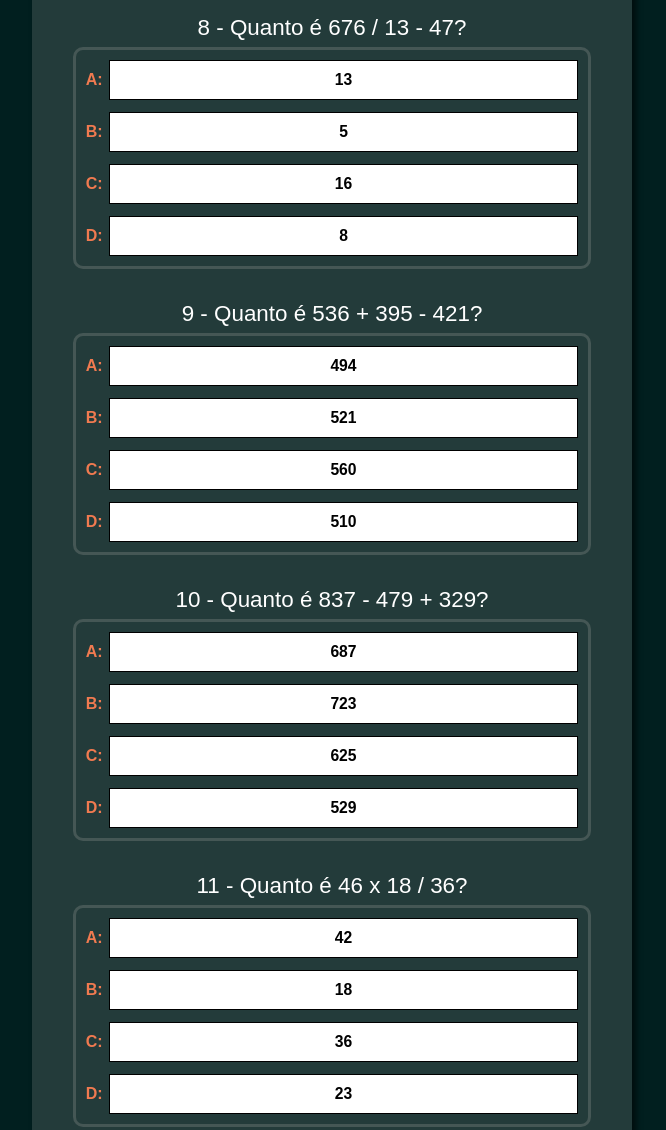
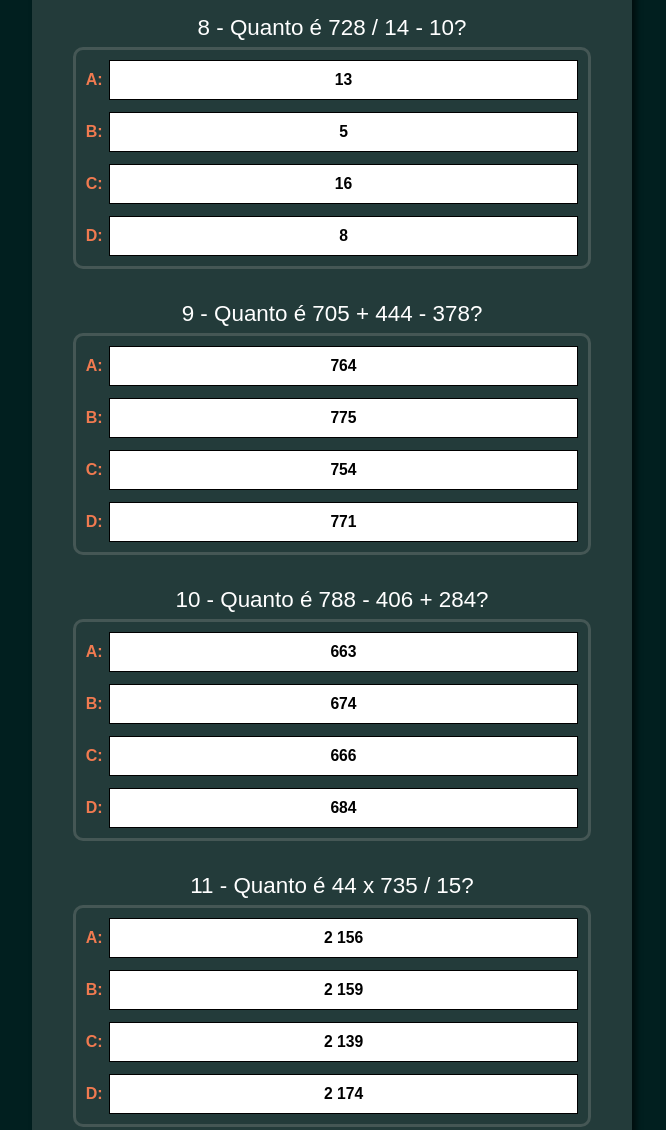
Before and after one commit to felisminochico/jogo, a plain HTML site: page niveis-matematica/nivel-3.html in a window 1280 px wide. Shown: the part 2255-3385 px from the top of the page, without its empty margins (308-974 px from the left). Drawn offline with Linux system fonts and the light colour scheme; a web font is replaced by a local one.

Commit message:
Animações

```diff
--- a/javascript/categorias.js
+++ b/javascript/categorias.js
@@ -13,6 +13,7 @@ categoriaMatematica.addEventListener("click", () =>{
 })
 
 function mostrarJanelaNaoDisponivel(){
+    janelaNaoDisponivel.style.animation = "janela 0.5s forwards";
     janelaNaoDisponivel.showModal();
 }
 
--- a/javascript/niveis-matematica/geral.js
+++ b/javascript/niveis-matematica/geral.js
@@ -13,6 +13,11 @@ const valoresSeccao7 = window.document.querySelectorAll("#valores-seccao-7 span"
 const valoresSeccao8 = window.document.querySelectorAll("#valores-seccao-8 span");
 const valoresSeccao9 = window.document.querySelectorAll("#valores-seccao-9 span");
 const valoresSeccao10 = window.document.querySelectorAll("#valores-seccao-10 span");
+const valoresSeccao11 = window.document.querySelectorAll("#valores-seccao-11 span");
+const valoresSeccao12 = window.document.querySelectorAll("#valores-seccao-12 span");
+const valoresSeccao13 = window.document.querySelectorAll("#valores-seccao-13 span");
+const valoresSeccao14 = window.document.querySelectorAll("#valores-seccao-14 span");
+const valoresSeccao15 = window.document.querySelectorAll("#valores-seccao-15 span");
 const botoesSeccao1 = window.document.getElementsByClassName('btn-primeira-seccao');
 const botoesSeccao2 = window.document.getElementsByClassName('btn-segunda-seccao');
 const botoesSeccao3 = window.document.getElementsByClassName('btn-terceira-seccao');
@@ -23,6 +28,11 @@ const botoesSeccao7 = window.document.getElementsByClassName("btn-setima-seccao"
 const botoesSeccao8 = window.document.getElementsByClassName("btn-oitava-seccao");
 const botoesSeccao9 = window.document.getElementsByClassName("btn-nona-seccao");
 const botoesSeccao10 = window.document.getElementsByClassName("btn-decima-seccao");
+const botoesSeccao11 = window.document.getElementsByClassName("btn-seccao-11");
+const botoesSeccao12 = window.document.getElementsByClassName("btn-seccao-12");
+const botoesSeccao13 = window.document.getElementsByClassName("btn-seccao-13");
+const botoesSeccao14 = window.document.getElementsByClassName("btn-seccao-14");
+const botoesSeccao15 = window.document.getElementsByClassName("btn-seccao-15");
 const todosBotoesSeccoes = window.document.querySelectorAll(".seccoes button");
 const caixaGameOver = window.document.getElementById("game-over");
 let posicaoAtualNav = nav.offsetTop;
@@ -149,6 +159,7 @@ for(const botoes of botoesSeccao10){
 
 //Janela Sair Categoria
 function janelaSairCategoria(){
+    caixaSairCategoria.style.animation = "janela 0.5s forwards";
     caixaSairCategoria.showModal();
     window.document.body.style.overflow = "hidden";
 }
@@ -159,6 +170,7 @@ negarSairCategoria.addEventListener("click", ()=>{
 })
 
 aceitarSairCategoria.addEventListener("click", ()=>{
+    sessionStorage.clear();
     window.location.replace("../categorias.html");
 })
 
@@ -169,6 +181,7 @@ botaoSairCategoria.addEventListener("click", ()=>{
 //Janela do Game Over
 function gameOver(){
     setTimeout(()=>{
+        caixaGameOver.style.animation = "janela 0.5s forwards";
         caixaGameOver.showModal();
         window.document.body.style.overflow = "hidden";
     }, 5000);
@@ -177,6 +190,7 @@ function gameOver(){
 //Janela do Nível 2
 function proximoNivel(pts, vds){
     setTimeout(()=>{
+        caixaNivel2.style.animation = "janela 0.5s forwards";
         caixaNivel2.showModal();
         window.document.body.style.overflow = "hidden";
         pontosFinal.innerHTML = `Pontos: <strong>${pts}</strong>`;
@@ -208,7 +222,9 @@ function respostaCerta(botao){
     // }, 3600);
 }
 
+//Função para negar recomeçar o Jogo
 negarRecomecarJogo.addEventListener("click", ()=>{
+    sessionStorage.clear();
     window.location.replace("../categorias.html");
 });
 
--- a/javascript/niveis-matematica/nivel-3.js
+++ b/javascript/niveis-matematica/nivel-3.js
@@ -10,6 +10,8 @@ const aceitarRecomecarJogo = window.document.getElementById("aceitar-recomecar")
 const avancarNivel4 = window.document.getElementById("avancar-nivel-4");
 const vetorValoresSeccao3 = [[616, 14], [616, 14], [728, 14], [714, 14], [600, 15], [615, 15], [735, 15], [765, 15], [621, 27], [648, 27], [729, 27], [783, 27], [620, 31], [651, 31], [744, 31], [775, 31]];
 const vetorValoresSeccao6 = [[612, 18], [630, 18], [648, 18], [720, 18], [627, 33], [660, 33], [726, 33], [759, 33], [608, 38], [646, 38], [684, 38], [798, 38]];
+const vetorValoresSeccao8 = [[616, 14], [616, 14], [728, 14], [714, 14], [600, 15], [615, 15], [735, 15], [765, 15], [726, 33], [759, 33], [608, 38], [646, 38], [684, 38], [798, 38]];//Não feito ainda...
+const vetorValoresSeccao11 = [[616, 14], [616, 14], [728, 14], [714, 14], [600, 15], [615, 15], [735, 15], [765, 15], [726, 33], [759, 33], [608, 38], [646, 38], [684, 38], [798, 38]];//Não feito ainda...
 
 //Desabilitação da Primeira Secção
 for(const botoes of botoesSeccao1){
@@ -77,8 +79,41 @@ mudancaValores2(resultadoSeccao7, botoesSeccao7);
 botoesSeccao7[Number(Math.floor(Math.random() * botoesSeccao7.length))].innerHTML = resultadoSeccao7;
 
 //Mudança de Valores da Secção 8
+t = 0
+for(let vet of vetorValoresSeccao8[Number(Math.floor(Math.random() * vetorValoresSeccao8.length))]){
+    valoresSeccao8[t].innerHTML = Number(vet);
+    t += 1;
+}
+valoresSeccao8[2].innerHTML = Number(Math.floor(Math.random() * ((16 - 7) + 1) + 9));
+let resultadoSeccao8 = (Number(valoresSeccao8[0].innerHTML) / Number(valoresSeccao8[1].innerHTML)) - Number(valoresSeccao8[2].innerHTML);//Não terminado...
 
-console.log(resultadoSeccao7);
+//Mudança de Valores da Secção 9
+valoresSeccao9[0].innerHTML = Number(Math.floor(Math.random() * ((798 - 568) + 1) + 568));
+valoresSeccao9[1].innerHTML = Number(Math.floor(Math.random() * ((478 - 325) + 1) + 325));
+valoresSeccao9[2].innerHTML = Number(Math.floor(Math.random() * ((431 - 214) + 1) + 214));
+let resultadoSeccao9 = Number(valoresSeccao9[0].innerHTML) + Number(valoresSeccao9[1].innerHTML) - Number(valoresSeccao9[2].innerHTML);
+mudancaValores2(resultadoSeccao9, botoesSeccao9);
+botoesSeccao9[Number(Math.floor(Math.random() * botoesSeccao9.length))].innerHTML = resultadoSeccao9;
+
+//Mudança de Valores da Secção 10
+valoresSeccao10[0].innerHTML = Number(Math.floor(Math.random() * ((865 - 623) + 1) + 623));
+valoresSeccao10[1].innerHTML = Number(Math.floor(Math.random() * ((479 - 326) + 1) + 326));
+valoresSeccao10[2].innerHTML = Number(Math.floor(Math.random() * ((375 - 243) + 1) + 243));
+let resultadoSeccao10 = Number(valoresSeccao10[0].innerHTML) - Number(valoresSeccao10[1].innerHTML) + Number(valoresSeccao10[2].innerHTML);
+mudancaValores2(resultadoSeccao10, botoesSeccao10);
+botoesSeccao10[Number(Math.floor(Math.random() * botoesSeccao10.length))].innerHTML = resultadoSeccao10;
+
+//Mudança de Valores da Secção 11
+valoresSeccao11[0].innerHTML = Number(Math.floor(Math.random() * ((47 - 32) + 1) + 32));
+t = 1;
+for(let vet of vetorValoresSeccao11[Number(Math.floor(Math.random() * vetorValoresSeccao11.length))]){
+    valoresSeccao11[t].innerHTML = Number(vet);
+    t += 1;
+}
+let resultadoSeccao11 = Number(valoresSeccao11[0].innerHTML) * (Number(valoresSeccao11[1].innerHTML) / Number(valoresSeccao11[2].innerHTML));
+mudancaValores2(resultadoSeccao11, botoesSeccao11);
+botoesSeccao11[Number(Math.floor(Math.random() * botoesSeccao11.length))].innerHTML = resultadoSeccao11
+console.log(resultadoSeccao11);
 
 function primeiraSeccao(botao){
     if(Number(botao.innerHTML) === resultadoSeccao1){
@@ -101,3 +136,7 @@ aceitarRecomecarJogo.addEventListener("click", () =>{
     sessionStorage.clear();
     window.location.replace("nivel-1.html");
 });
+
+for(const botoes of todosBotoesSeccoes){
+    botoes.innerHTML = Number(botoes.innerHTML).toLocaleString("pt-AO");
+}
--- a/niveis-matematica/css/geral.css
+++ b/niveis-matematica/css/geral.css
@@ -133,12 +133,12 @@
 }
 
 @keyframes janela{
-    0%{
-        transform: scale(1px);
+    from{
+        transform: scale(0);
     }
 
-    100%{
-        transform: scale(60px);
+    to{
+        transform: scale(1);
     }
 }
 
@@ -329,6 +329,7 @@ main > dialog#game-over, dialog#proximo-nivel{
             justify-content: end;
 
             span{
+                border-radius: 5px;
                 color: white;
                 cursor: pointer;
                 padding: 12px 0px;
@@ -337,11 +338,11 @@ main > dialog#game-over, dialog#proximo-nivel{
             }
 
             span#aceitar-recomecar{
-                background-color: darkblue;
+                background-color: var(--cor4);
             }
 
             span#nao-aceitar-recomecar{
-                background-color: darkred;
+                background-color: var(--cor1);
             }
         }
     }
@@ -385,6 +386,7 @@ main > dialog#sair-categoria{
             justify-content: end;
 
             span{
+                border-radius: 5px;
                 cursor: pointer;
                 padding: 10px 0px;
                 text-align: center;
@@ -392,11 +394,11 @@ main > dialog#sair-categoria{
             }
 
             span#aceitar-sair-categoria{
-                background: darkblue;
+                background: var(--cor4);
             }
 
             span#nao-aceitar-sair-categoria{
-                background-color: darkred;
+                background-color: var(--cor1);
             }
         }
     }
```
Also changed, not shown: css/categorias.css (+10 -0 lines).
